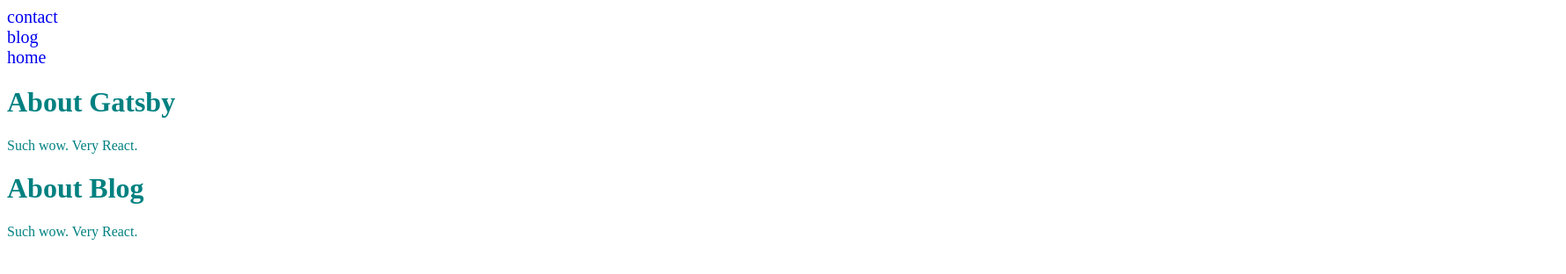
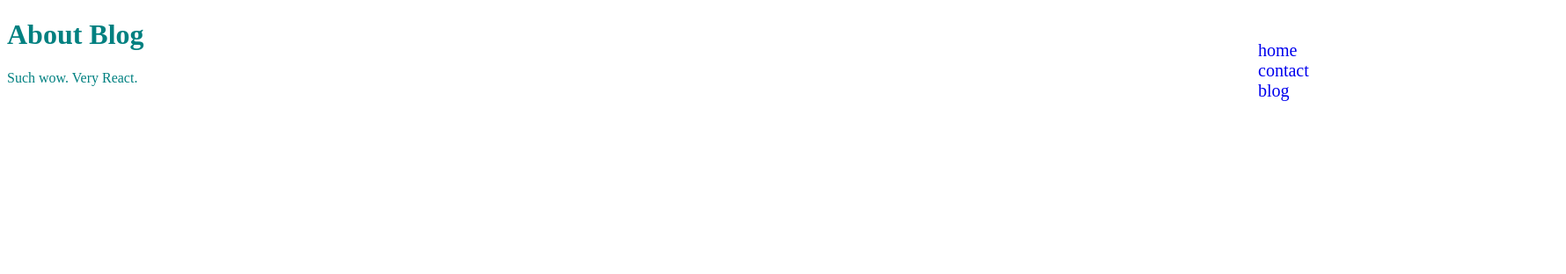
Before and after one commit to ComeAlongErica/gatsby-portfolio, a Gatsby site: page /blog in a window 1280 px wide. Shown: the whole page at 88% size, 1780 px wide, since content can reach past the window. Built offline with nearby package versions, Linux system fonts and the light colour scheme; Gatsby itself is replaced by a stand-in of ours.

Commit message:
add: header transition and burger menu

```diff
--- a/src/components/header.js
+++ b/src/components/header.js
@@ -4,6 +4,17 @@
 import { Link } from 'gatsby'
 
 const HeaderContainer = styled.header`
+  position: absolute;
+  width: 300px;
+  margin: -100px 0 0 0;
+  padding: 50px;
+  padding-top: 125px;
+  right: -100px;
+  background: white;
+  position: absolute;
+  transform-origin: 0% 0%;
+  transform:${props => !props.isOpen && 'translate(100%, 0)'};
+  transition: transform 0.5s cubic-bezier(0.77,0.2,0.05,1.0);
   a {
     display: block;
     text-decoration: none;
@@ -11,21 +22,72 @@
     font-size: 1.25rem;
     text-transform: lowercase;
   }
-a:active, a:hover {
+  a:active,
+  a:hover {
     color: ${props => props.theme.peach};
   }
 `
+const StyledBurger = styled.button`
+  position: absolute;
+  top: 10px;
+  right: 10px;
+  display: flex;
+  flex-direction: column;
+  justify-content: space-around;
+  width: 2rem;
+  height: 2rem;
+  background: transparent;
+  border: none;
+  cursor: pointer;
+  padding: 0;
+  z-index: 10;
 
+  &:focus {
+    outline: none;
+  }
+
+  div {
+    width: 2rem;
+    height: 0.25rem;
+    background: ${props => props.theme.darkGrey};
+    border-radius: 10px;
+    transition: all 0.3s linear;
+    position: relative;
+    transform-origin: 1px;
+
+    :first-child {
+      transform: ${({ isOpen }) => (isOpen ? 'rotate(45deg)' : 'rotate(0)')};
+    }
+
+    :nth-child(2) {
+      opacity: ${({ isOpen }) => (isOpen ? '0' : '1')};
+      transform: ${({ isOpen }) => (isOpen ? 'translateX(20px)' : 'translateX(0)')};
+    }
+
+    :nth-child(3) {
+      transform: ${({ isOpen }) => (isOpen ? 'rotate(-45deg)' : 'rotate(0)')};
+    }
+  }
+`
 const Header = props => {
   const { screen } = props
   const [menuIsOpen, setMenuIsOpened] = useState(screen === 'mobile')
   return (
-    <HeaderContainer>
+    <>
+      <StyledBurger
+        isOpen={menuIsOpen}
+        onClick={() => setMenuIsOpened(!menuIsOpen)}
+      >
+        <div />
+        <div />
+        <div />
+      </StyledBurger>
+      <HeaderContainer isOpen={menuIsOpen}>
+        <Link to='/'> Home</Link>
         <Link to='/contact/'>Contact</Link>
         <Link to='/blog/'> Blog</Link>
-      <Link to='/'> Home</Link>
-      <h1>About Gatsby</h1>
-      <p>Such wow. Very React.</p>
       </HeaderContainer>
-)}
+    </>
+  )
+}
 export default Header
```
Lines whose indentation alone changed are shown as unchanged.
